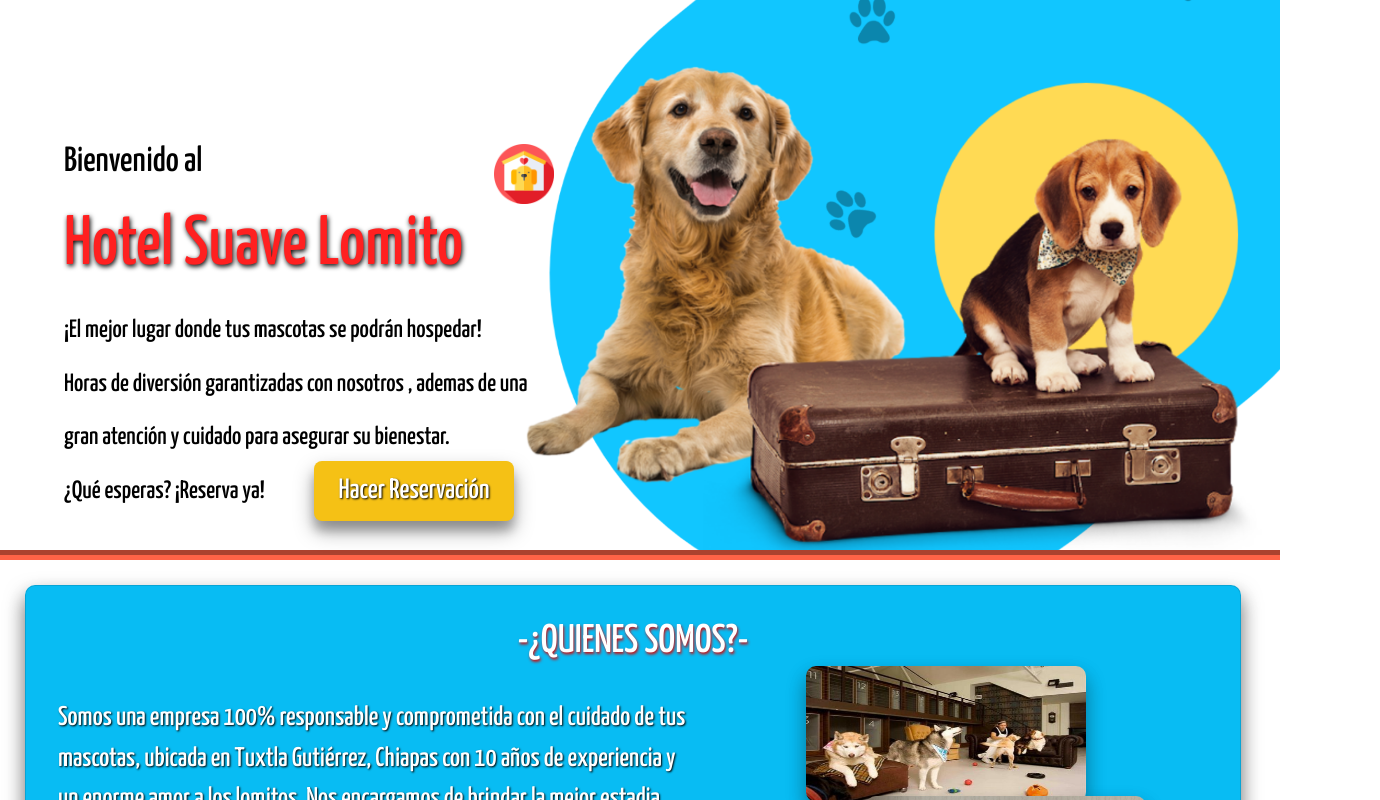
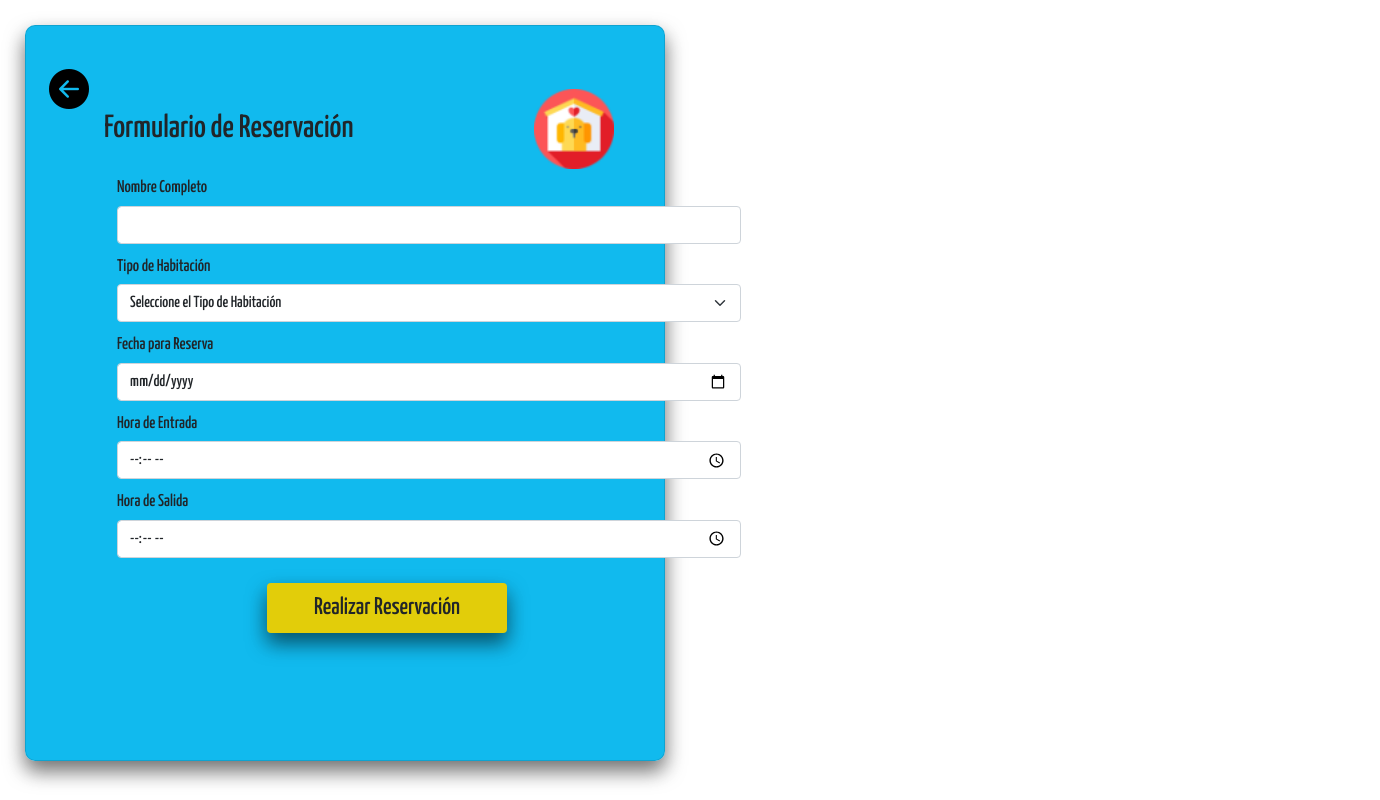
Before and after one commit to Daniel2001AL/SuaveLomito, an Angular app: page /reservacion in a window 1280 px wide. Before the commit this address led to /. Shown: the top 800 px of the page, 1380 px wide, since content can reach past the window. Built offline with nearby package versions, Linux system fonts and the light colour scheme.

Commit message:
add reserved component and form done

```diff
--- a/src/app/app-routing.module.ts
+++ b/src/app/app-routing.module.ts
@@ -1,9 +1,11 @@
 import { NgModule } from '@angular/core';
 import { RouterModule, Routes } from '@angular/router';
 import { LandingpageComponent } from './landingpage/landingpage.component';
+import {ReserveComponent} from './reserve/reserve.component'
 
 const routes: Routes = [
     {path: '', component: LandingpageComponent},
+    {path:'reservacion', component:ReserveComponent},
     {path: '**', redirectTo: '/'},
 ];
 
--- a/src/app/app.module.ts
+++ b/src/app/app.module.ts
@@ -4,11 +4,13 @@ import { BrowserModule } from '@angular/platform-browser';
 import { AppComponent } from './app.component';
 import { AppRoutingModule } from './app-routing.module';
 import { LandingpageComponent } from './landingpage/landingpage.component';
+import { ReserveComponent } from './reserve/reserve.component';
 
 @NgModule({
   declarations: [
     AppComponent,
-    LandingpageComponent
+    LandingpageComponent,
+    ReserveComponent
   ],
   imports: [
     BrowserModule,
--- a/src/app/landingpage/landingpage.component.html
+++ b/src/app/landingpage/landingpage.component.html
@@ -9,7 +9,7 @@
         <p>Horas de diversión garantizadas con nosotros , ademas de una </p> <p>gran atención y
             cuidado para asegurar su bienestar.</p> <p>¿Qué esperas? ¡Reserva ya!
         </p>
-        <a class="btn btn-primary" href="#" role="button">Hacer Reservación</a>
+        <a class="btn btn-primary" href="/reservacion" role="button">Hacer Reservación</a>
     </div>
 </header>
 <div class="card">
--- /dev/null
+++ b/src/app/reserve/reserve.component.css
@@ -0,0 +1,51 @@
+
+.card{
+    margin: 25px;
+
+    display: flex;
+    background:rgba(11, 185, 238, 0.973);
+    border-radius: 10px;
+    width: 50vw;
+    height: 92vh;
+    box-shadow: 0px 10px 20px rgba(0,0,0,0.1), 0px 10px 20px rgba(0, 0, 0, 0.5);
+    padding: 1vh;
+    font-family: 'Yanone Kaffeesatz', sans-serif;
+}
+.card h2{
+    margin-top: -60px;
+    margin-left: 70px;
+    margin-bottom: -15px;
+}
+.card img{
+    width: 10vh;
+    height: 10vh;
+    margin-left: 500px;
+    margin-top: 30px;
+}
+.data{
+    margin-top: -15px;
+    margin-left: 35px;
+    padding: 6vh;
+    width: 90vh;
+}
+.bi{
+    margin-top: 30px;
+    margin-left: 15px;
+    font-size: 5vh;
+    margin-bottom: -65px;
+    color: black;
+}
+.data p{
+    font-size: 17px;
+    margin-top: 10px;
+    margin-bottom: 5px;
+}
+.btn{
+    margin-top: 25px;
+    text-align: center;
+    margin-left: 150px;
+    width: 30vh;
+    background-color: rgb(226, 205, 10);
+    font-size: 3vh;
+    box-shadow: 0px 10px 20px rgba(0,0,0,0.1), 0px 10px 20px rgba(0, 0, 0, 0.5);
+}
--- /dev/null
+++ b/src/app/reserve/reserve.component.html
@@ -0,0 +1,33 @@
+<div class="card">
+    <a class="bi bi-arrow-left-circle-fill" href="/"></a>
+    <img src="../../assets/icons/logo.png">
+    <h2>Formulario de Reservación</h2>
+    <form class="data">
+        <div>
+            <p>Nombre Completo</p>
+            <input type="text" class="form-control"  formControlName="name">
+        </div>
+        <div>
+            <p>Tipo de Habitación</p>
+            <select class="form-select" aria-label="Default select example">
+                <option selected>Seleccione el Tipo de Habitación</option>
+                <option value="1">Económica Dalmata-Inn</option>
+                <option value="2">Normal Parke</option>
+                <option value="3">Ejecutiva Honk-Kong</option>
+              </select>
+        </div>
+        <div>
+            <p>Fecha para Reserva</p>
+            <input type="date" class="form-control"  formControlName="date">
+        </div>
+        <div>
+            <p>Hora de Entrada</p>
+            <input type="time" class="form-control"  formControlName="timeE">
+        </div>
+        <div>
+            <p>Hora de Salida</p>
+            <input type="time" class="form-control"  formControlName="timeS">
+        </div>
+        <button class="btn" type="submit">Realizar Reservación</button>
+    </form>
+</div>
--- /dev/null
+++ b/src/app/reserve/reserve.component.ts
@@ -0,0 +1,15 @@
+import { Component, OnInit } from '@angular/core';
+
+@Component({
+  selector: 'app-reserve',
+  templateUrl: './reserve.component.html',
+  styleUrls: ['./reserve.component.css']
+})
+export class ReserveComponent implements OnInit {
+
+  constructor() { }
+
+  ngOnInit(): void {
+  }
+
+}
```
Also changed, not shown: 1 other file (tests, documents, lock files or other folders).
